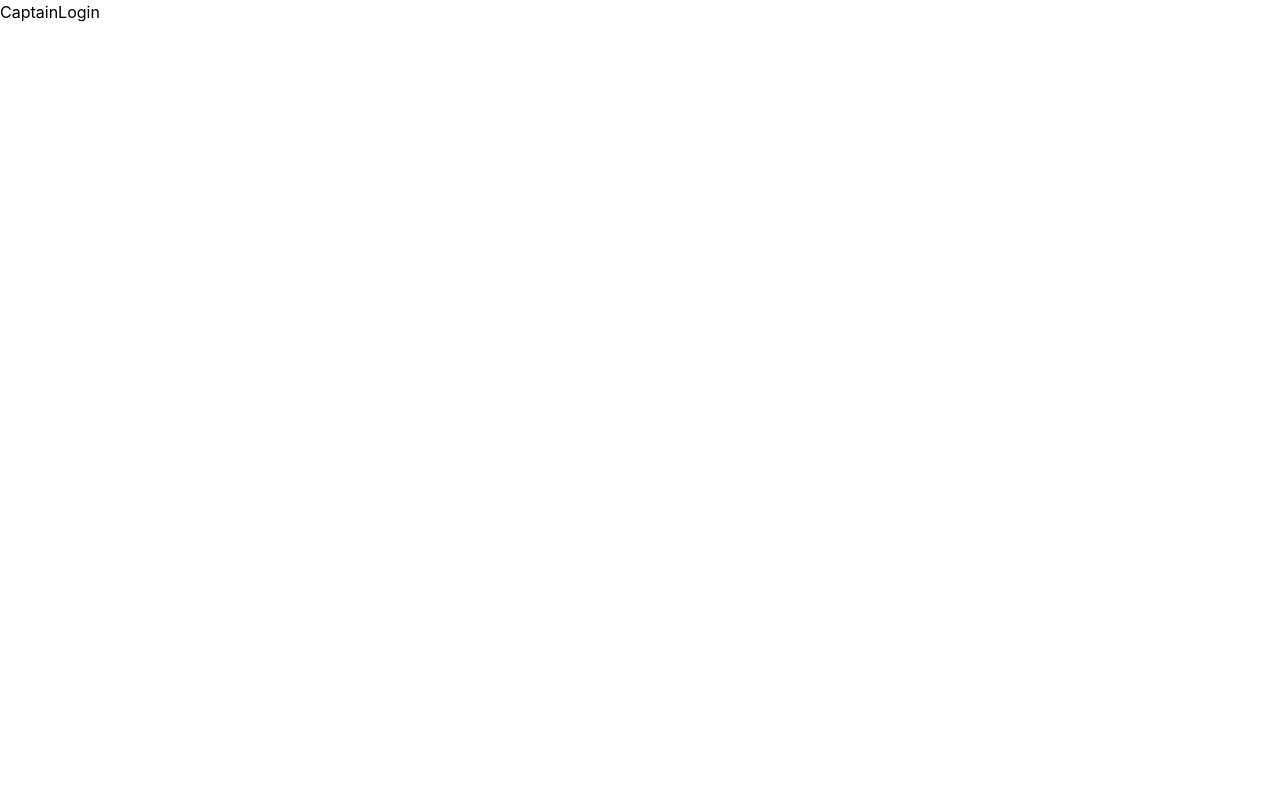
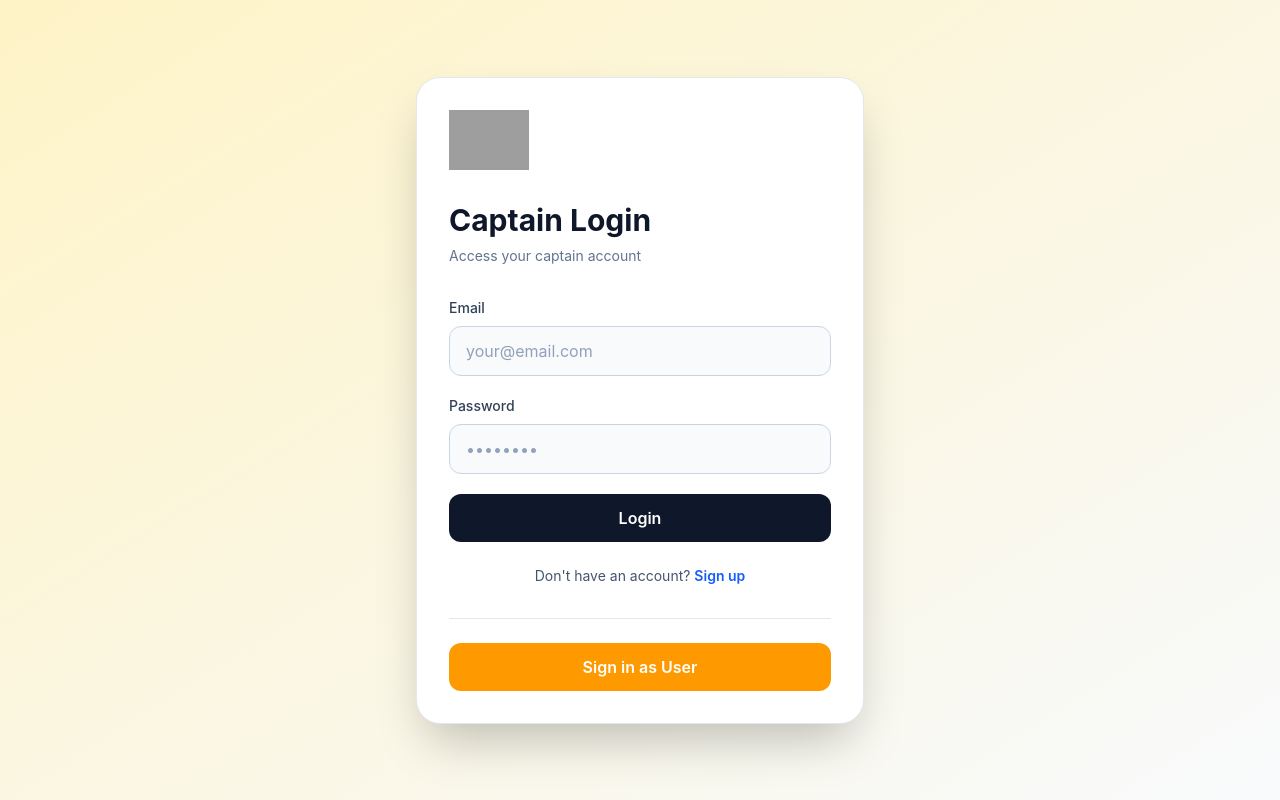
Before and after one commit to harsh6754/Uber_Clone, a React app in the folder frontend/: page /captain-login in a window 1280 px wide. Built offline with nearby package versions, Linux system fonts and the light colour scheme; grey boxes are pictures that could not be loaded; the HTML template or start-up script is replaced by a standard one.

Commit message:
User Login Page and Captain Login Page Done

```diff
--- a/frontend/src/pages/CaptainLogin.jsx
+++ b/frontend/src/pages/CaptainLogin.jsx
@@ -1,9 +1,85 @@
-import React from 'react'
+import React from "react";
+import { Link } from "react-router-dom";
+import { useState } from "react";
 
 const CaptainLogin = () => {
+  const [email, setEmail] = useState("");
+  const [password, setPassword] = useState("");
+
+  const [captainData, setCaptainData] = useState("");
+
+  const handleSubmit = (e) => {
+    e.preventDefault();
+    setCaptainData({
+      email: email,
+      password: password,
+    });
+    console.log(captainData);
+    setEmail("");
+    setPassword("");
+  };
   return (
-    <div>CaptainLogin</div>
-  )
-}
+    <div className="min-h-screen bg-gradient-to-br from-amber-100 to-slate-50 px-4 flex items-center justify-center">
+      <div className="w-full max-w-md rounded-3xl bg-white border border-slate-200 p-8 shadow-2xl">
+        <img
+          className="w-20 mb-8"
+          src="https://cdn.brandfetch.io/ididNbiiOd/theme/dark/logo.svg?c=1bxid64Mup7aczewSAYMX&t=1667562044439"
+          alt="Captain Login"
+        />
 
-export default CaptainLogin
+        <div className="mb-8">
+          <h1 className="text-3xl font-bold text-slate-900">Captain Login</h1>
+          <p className="mt-2 text-sm text-slate-500">Access your captain account</p>
+        </div>
+
+        <form onSubmit={(e) => handleSubmit(e)} className="space-y-5">
+          <div>
+            <label className="block text-sm font-medium text-slate-700 mb-2">Email</label>
+            <input
+              className="w-full rounded-xl border border-slate-300 bg-slate-50 px-4 py-3 text-base text-slate-900 placeholder:text-slate-400 focus:border-amber-500 focus:outline-none focus:ring-2 focus:ring-amber-200 transition"
+              type="email"
+              value={email}
+              onChange={(e) => setEmail(e.target.value)}
+              placeholder="your@email.com"
+              required
+            />
+          </div>
+
+          <div>
+            <label className="block text-sm font-medium text-slate-700 mb-2">Password</label>
+            <input
+              className="w-full rounded-xl border border-slate-300 bg-slate-50 px-4 py-3 text-base text-slate-900 placeholder:text-slate-400 focus:border-amber-500 focus:outline-none focus:ring-2 focus:ring-amber-200 transition"
+              type="password"
+              value={password}
+              onChange={(e) => setPassword(e.target.value)}
+              placeholder="••••••••"
+              required
+            />
+          </div>
+
+          <button className="w-full rounded-xl bg-slate-900 px-4 py-3 text-base font-semibold text-white transition hover:bg-slate-800 active:scale-95">
+            Login
+          </button>
+        </form>
+
+        <p className="mt-6 text-center text-sm text-slate-600">
+          Don't have an account?{" "}
+          <Link to="/captain-signup" className="font-semibold text-blue-600 hover:text-blue-700 transition">
+            Sign up
+          </Link>
+        </p>
+
+        <div className="mt-8 pt-6 border-t border-slate-200">
+          <Link
+            to="/user-login"
+            className="flex items-center justify-center w-full rounded-xl bg-amber-500 px-4 py-3 text-base font-semibold text-white transition hover:bg-amber-600 active:scale-95"
+          >
+            Sign in as User
+          </Link>
+        </div>
+      </div>
+    </div>
+  );
+};
+
+export default CaptainLogin;
--- a/frontend/src/pages/Home.jsx
+++ b/frontend/src/pages/Home.jsx
@@ -8,7 +8,7 @@ const Home = () => {
         <img className='w-18 ml-5' src="https://media.ffycdn.net/us/postmates/eyJwYXRoIjoicG9zdG1hdGVzXC9hY2NvdW50c1wvODRcLzQwMDA1MTRcL3Byb2plY3RzXC8zMFwvYXNzZXRzXC85YlwvNTY1MVwvNDIyYjg2M2Q0MzM4N2ViY2ZmNTY3YzA3Mjg2YTUzODctMTYyMDcyMDE1OS5wbmcifQ:postmates:ir-b-5p1SGaVUd55NTLXM6NSXc6vdTy9tnblu39wr_8?width={width}" />
             <div className='bg-white pb-7 py-4 px-4'>
                 <h2 className='text-2xl font-bold'>Get Started  with Uber</h2>
-                <Link to='/user-login'className='flex item-center justify-center w-full bg-black text-white py-3 rounded mt-5'>Continue</Link>
+                <Link to='/user-login' className='flex item-center justify-center w-full bg-black text-white py-3 rounded mt-5'>Continue</Link>
             </div>
         </div>
     </div>
--- a/frontend/src/pages/UserLogin.jsx
+++ b/frontend/src/pages/UserLogin.jsx
@@ -1,9 +1,83 @@
-import React from 'react'
+import React from "react";
+import { Link } from "react-router-dom";
+import { useState } from "react";
 
 const UserLogin = () => {
+  const [email, setEmail] = useState("");
+  const [password, setPassword] = useState("");
+
+  const [userData, setUserData] = useState('');
+
+  const handleSubmit = (e) => {
+    e.preventDefault();
+    setUserData({
+        email:email,
+        password:password
+    })
+    console.log(userData);
+    setEmail("");
+    setPassword("");
+  };
+
   return (
-    <div>UserLogin</div>
-  )
-}
+    <div className="min-h-screen bg-gradient-to-br from-slate-100 to-slate-50 px-4 flex items-center justify-center">
+      <div className="w-full max-w-md rounded-3xl bg-white border border-slate-200 p-8 shadow-2xl">
+        <img
+          className="w-20 mb-8"
+          src="https://cdn.brandfetch.io/ididNbiiOd/theme/dark/logo.svg?c=1bxid64Mup7aczewSAYMX&t=1667562044439"
+          alt="User Login"
+        />
 
-export default UserLogin
+        <div className="mb-8">
+          <h1 className="text-3xl font-bold text-slate-900">Welcome</h1>
+          <p className="mt-2 text-sm text-slate-500">Sign in to your account</p>
+        </div>
+
+        <form onSubmit={(e) => handleSubmit(e)} className="space-y-5">
+          <div>
+            <label className="block text-sm font-medium text-slate-700 mb-2">Email</label>
+            <input
+              className="w-full rounded-xl border border-slate-300 bg-slate-50 px-4 py-3 text-base text-slate-900 placeholder:text-slate-400 focus:border-blue-500 focus:outline-none focus:ring-2 focus:ring-blue-200 transition"
+              type="email"
+              value={email}
+              onChange={(e) => setEmail(e.target.value)}
+              placeholder="your@email.com"
+              required
+            />
+          </div>
+
+          <div>
+            <label className="block text-sm font-medium text-slate-700 mb-2">Password</label>
+            <input
+              className="w-full rounded-xl border border-slate-300 bg-slate-50 px-4 py-3 text-base text-slate-900 placeholder:text-slate-400 focus:border-blue-500 focus:outline-none focus:ring-2 focus:ring-blue-200 transition"
+              type="password"
+              value={password}
+              onChange={(e) => setPassword(e.target.value)}
+              placeholder="••••••••"
+              required
+            />
+          </div>
+
+          <button className="w-full rounded-xl bg-slate-900 px-4 py-3 text-base font-semibold text-white transition hover:bg-slate-800 active:scale-95">
+            Login
+          </button>
+        </form>
+
+        <p className="mt-6 text-center text-sm text-slate-600">
+          Don't have an account?{" "}
+          <Link to="/user-signup" className="font-semibold text-blue-600 hover:text-blue-700 transition">
+            Sign up
+          </Link>
+        </p>
+
+        <div className="mt-8 pt-6 border-t border-slate-200">
+          <Link to='/captain-login' className="flex items-center justify-center w-full rounded-xl bg-emerald-600 px-4 py-3 text-base font-semibold text-white transition hover:bg-emerald-700 active:scale-95">
+            Sign in as Captain
+          </Link>
+        </div>
+      </div>
+    </div>
+  );
+};
+
+export default UserLogin;
```
